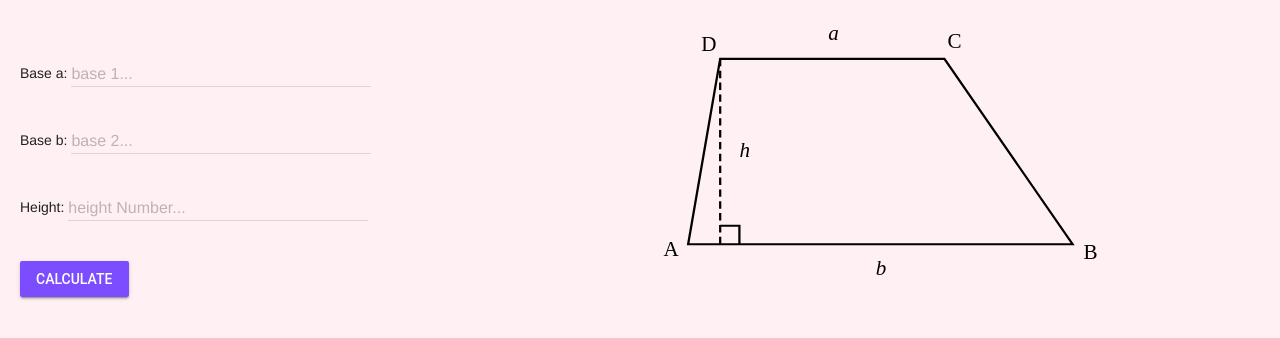
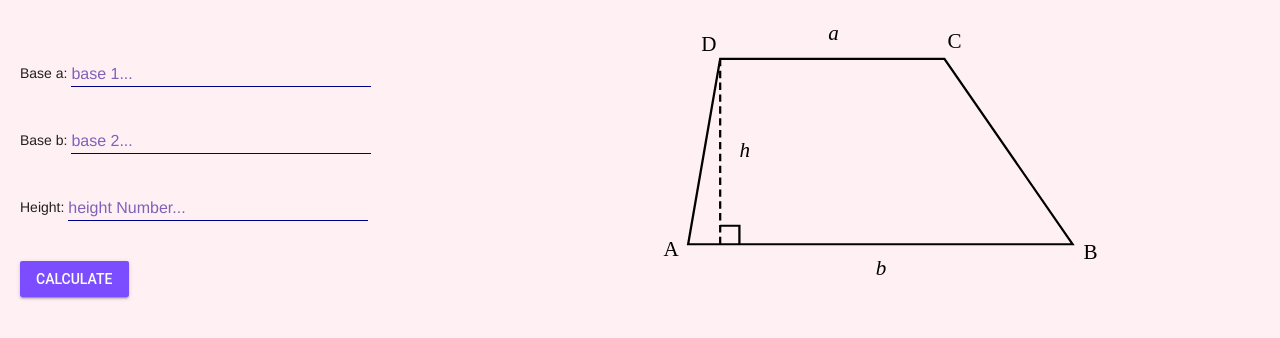
Before and after one commit to sophie-nguyen-0/ICS2O-unit3-01-design, a plain HTML site: page index.html in a window 1280 px wide. Shown: the part 208-546 px from the top of the page. Drawn offline with nearby package versions, Linux system fonts and the light colour scheme.

Commit message:
textfield color

```diff
--- a/css/styles.css
+++ b/css/styles.css
@@ -52,3 +52,7 @@ img {
   display: block;
   margin-left: 20px;
 }
+
+.mdl-textfield__input{
+   border-bottom: 90px solid #0e0b0b;
+}
--- a/index.html
+++ b/index.html
@@ -75,8 +75,9 @@
                 type="text"
                 pattern="-?[0-9]*(\.[0-9]+)?"
                 id="base-1"
+                style=" border-bottom: 1px solid darkblue;"
               />
-              <label class="mdl-textfield__label" for="sample2"
+              <label class="mdl-textfield__label" for="sample2" style="color: #8061ba;"
                 >base 1...</label
               >
               <span class="mdl-textfield__error">Input is not a number!</span>
@@ -91,8 +92,9 @@
                 type="text"
                 pattern="-?[0-9]*(\.[0-9]+)?"
                 id="base-2"
+                style=" border-bottom: 1px solid darkblue;"
               />
-              <label class="mdl-textfield__label" for="sample2"
+              <label class="mdl-textfield__label" for="sample2" style="color: #8061ba;"
                 >base 2...</label
               >
               <span class="mdl-textfield__error">Input is not a number!</span>
@@ -107,8 +109,9 @@
                 type="text"
                 pattern="-?[0-9]*(\.[0-9]+)?"
                 id="height-number"
+                style=" border-bottom: 1px solid darkblue;"
               />
-              <label class="mdl-textfield__label" for="sample2"
+              <label class="mdl-textfield__label" for="sample2" style="color: #8061ba;"
                 >height Number...</label
               >
               <span class="mdl-textfield__error">Input is not a number!</span>
```
